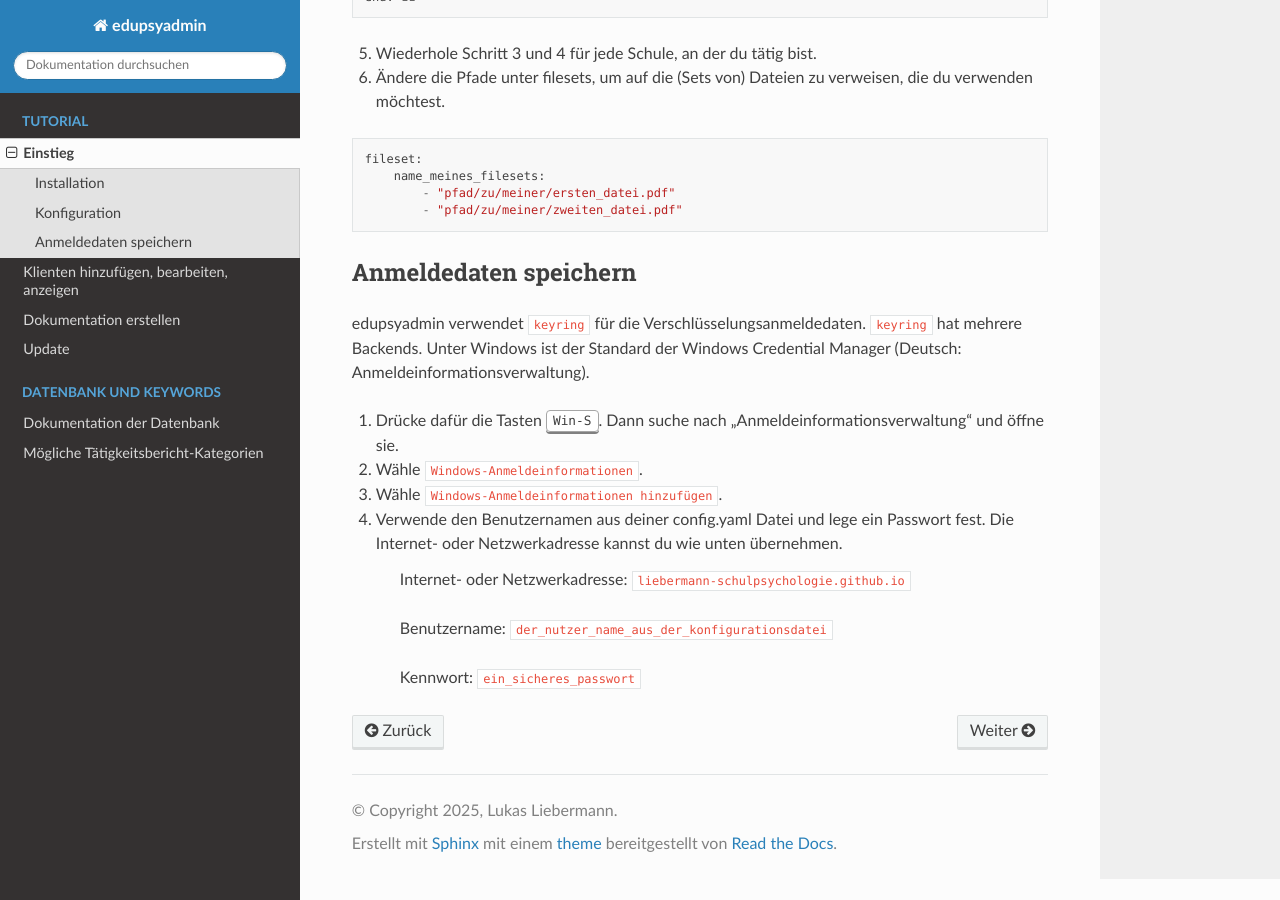
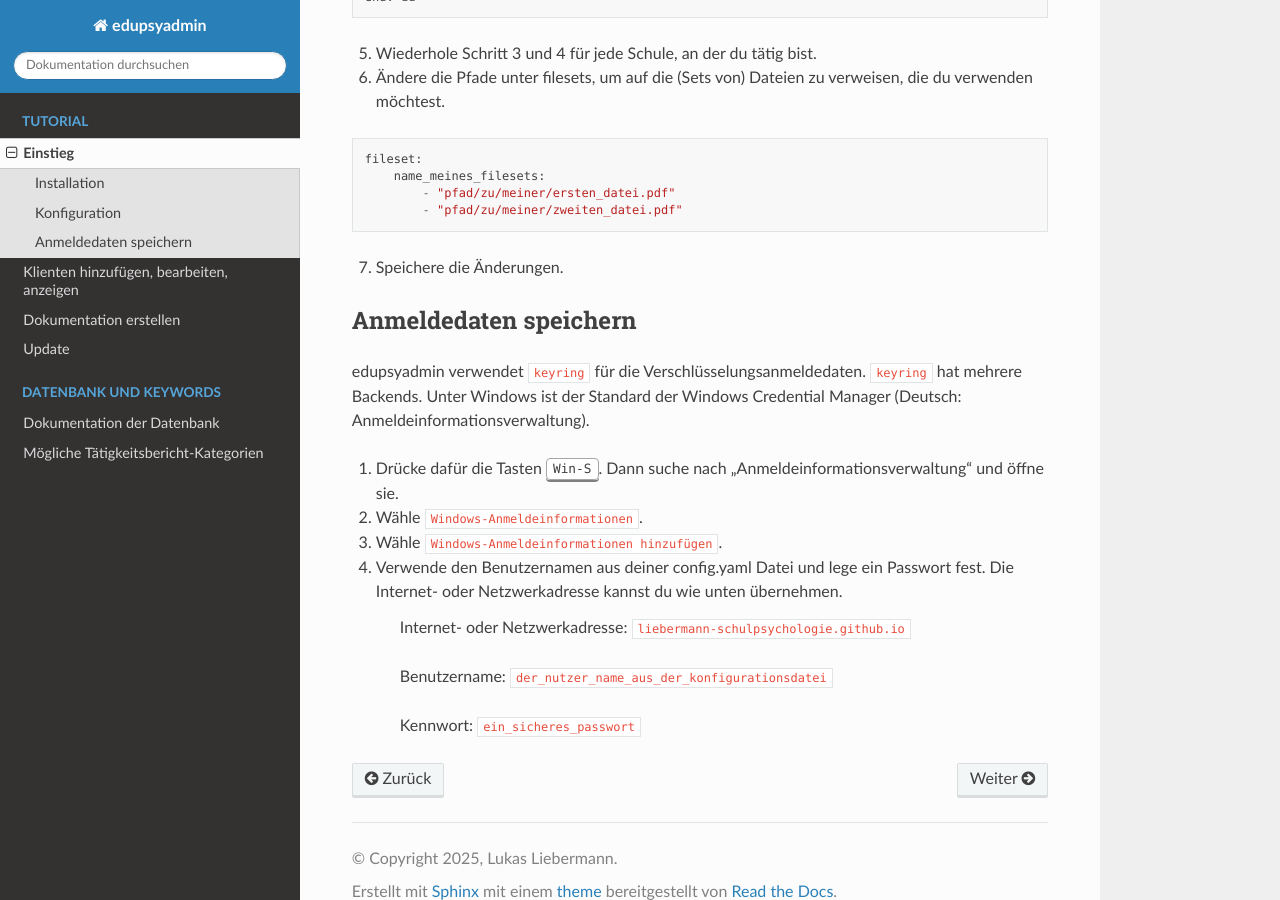
Before and after one commit to LKirst/edupsyadmin, a Sphinx documentation site: the page built from docs/tutorial/installation.rst, in a window 1280 px wide and 900 px high, scrolled down 2976 px. Built offline with Sphinx 7.4.7 and the Read the Docs theme 3.1.0, drawn with Linux system fonts in a browser that asks for light colours.

Commit message:
docs(installation.rst): tell users to save the config file after making changes

```diff
--- a/docs/tutorial/installation.rst
+++ b/docs/tutorial/installation.rst
@@ -162,6 +162,8 @@ erscheinen sollen.
             - "pfad/zu/meiner/ersten_datei.pdf"
             - "pfad/zu/meiner/zweiten_datei.pdf"
 
+7. Speichere die Änderungen.
+
 Anmeldedaten speichern
 ----------------------
 
```
